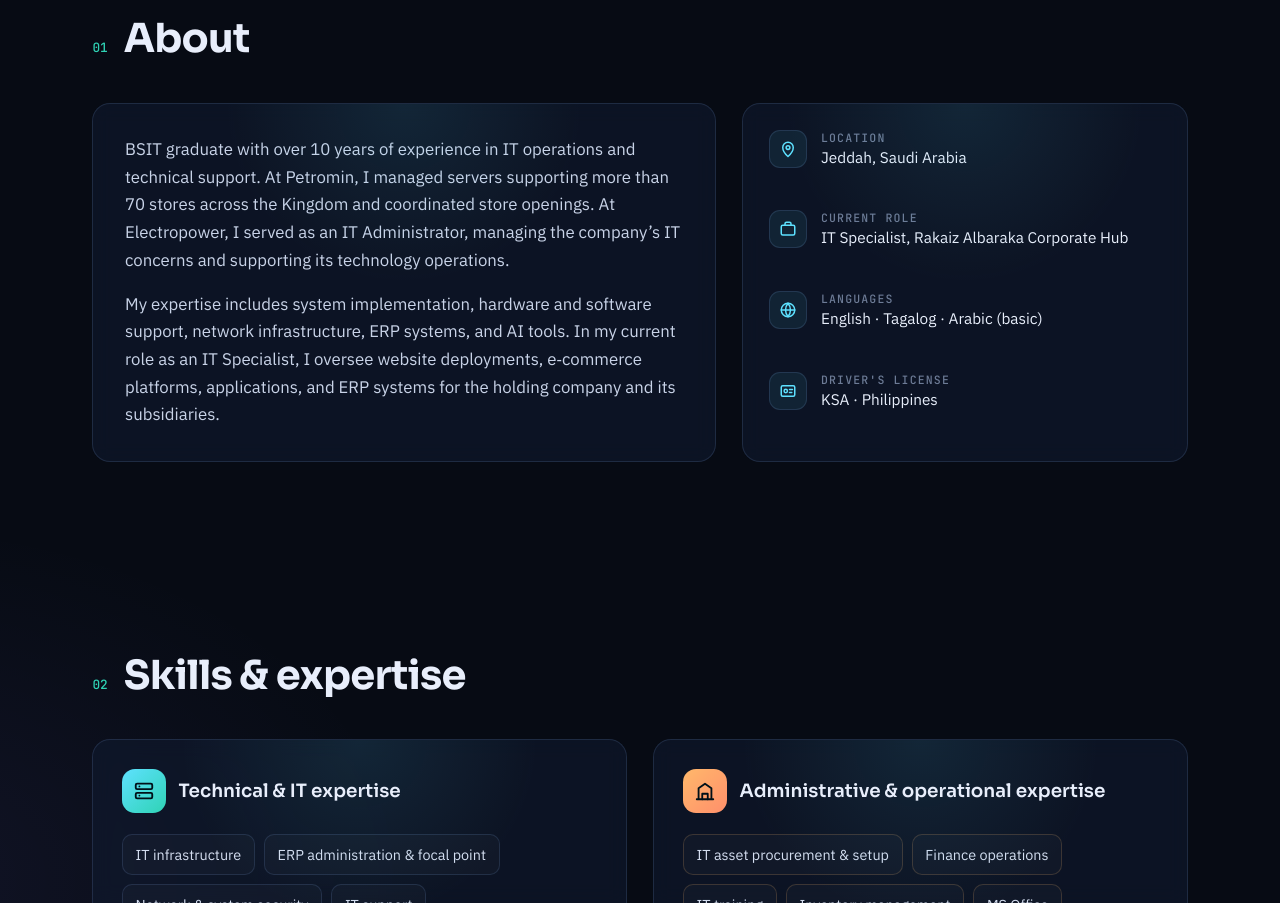
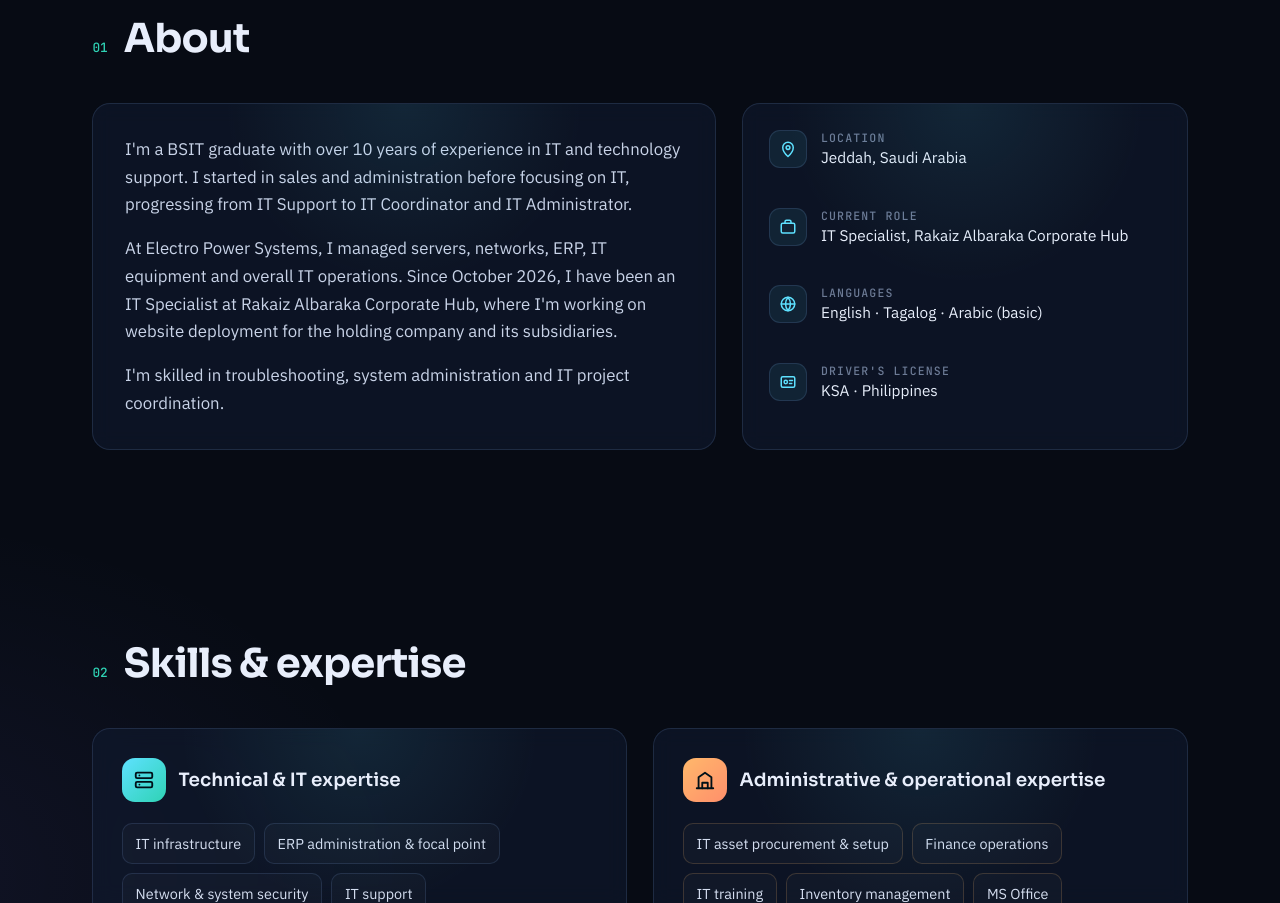
Before and after one commit to leomar2816/leomar-portfolio, a plain HTML site: page index.html in a window 1280 px wide. Shown: the part 880-1783 px from the top of the page. Drawn offline with Linux system fonts and the light colour scheme; animation ran at ten frames a second.

```diff
--- a/index.html
+++ b/index.html
@@ -348,8 +348,9 @@ footer{padding:2.5rem 0 3rem;color:var(--dim);font-size:.85rem;text-align:center
     <div class="sec-head reveal"><span class="sec-num">01</span><h2 id="about-title">About</h2></div>
     <div class="about-grid">
       <div class="panel tilt about-text reveal">
-        <p>BSIT graduate with over 10 years of experience in IT operations and technical support. At Petromin, I managed servers supporting more than 70 stores across the Kingdom and coordinated store openings. At Electropower, I served as an IT Administrator, managing the company’s IT concerns and supporting its technology operations.</p>
-        <p>My expertise includes system implementation, hardware and software support, network infrastructure, ERP systems, and AI tools. In my current role as an IT Specialist, I oversee website deployments, e&#8209;commerce platforms, applications, and ERP systems for the holding company and its subsidiaries.</p>
+        <p>I'm a BSIT graduate with over 10 years of experience in IT and technology support. I started in sales and administration before focusing on IT, progressing from IT Support to IT Coordinator and IT Administrator.</p>
+        <p>At Electro Power Systems, I managed servers, networks, ERP, IT equipment and overall IT operations. Since October 2026, I have been an IT Specialist at Rakaiz Albaraka Corporate Hub, where I'm working on website deployment for the holding company and its subsidiaries.</p>
+        <p>I'm skilled in troubleshooting, system administration and IT project coordination.</p>
       </div>
       <dl class="panel tilt facts reveal">
         <div class="fact">
```
Also changed, not shown: src/index.src.html (+3 -2 lines).
